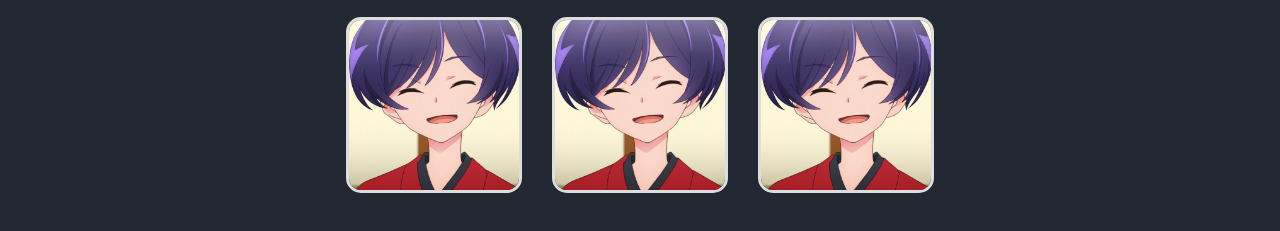
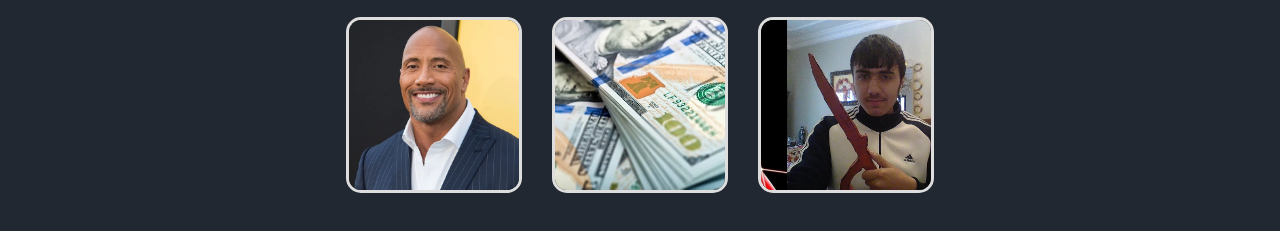
Before and after one commit to jordanotsuji/odin-rps, a plain HTML site: page index.html in a window 1280 px wide. Shown: the part 479-710 px from the top of the page. Drawn offline with Linux system fonts and the light colour scheme.

Commit message:
changed images for player choice

```diff
--- a/index.html
+++ b/index.html
@@ -36,9 +36,9 @@
 
       <div class="player">
         <!-- holds player choice elements -->
-        <img class="choice-box hover" src="images/test.jpg" alt="rock" id="rock">
-        <img class="choice-box hover" src="images/test.jpg" alt="paper" id="paper">
-        <img class="choice-box hover" src="images/test.jpg" alt="scissors" id="scissors">
+        <img class="choice-box hover" src="images/rock.jpg" alt="rock" id="rock">
+        <img class="choice-box hover" src="images/paper.jpg" alt="paper" id="paper">
+        <img class="choice-box hover" src="images/scissors.jpg" alt="scissors" id="scissors">
       </div>
 
     </div>
```
